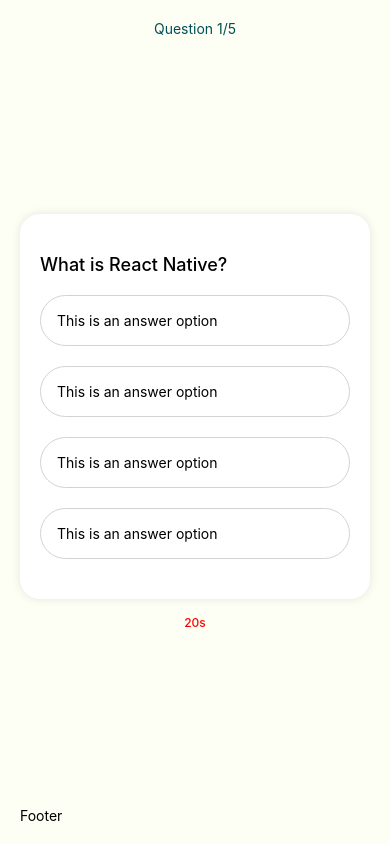
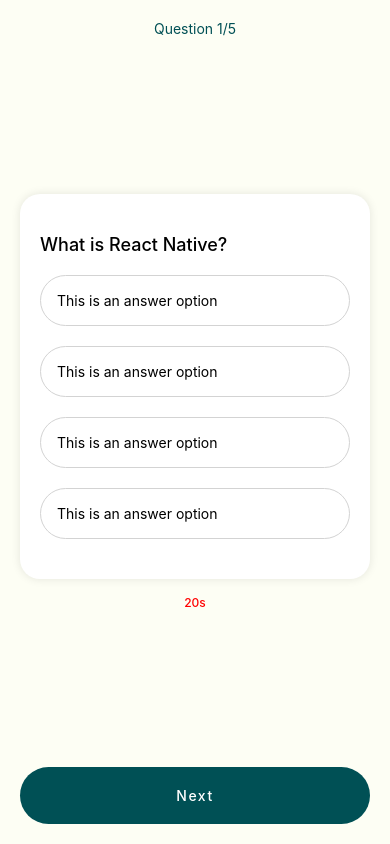
Before and after one commit to tranml/my-quiz, a React Native app: screen / in a window 390 px wide. Built offline with nearby package versions, Linux system fonts and the light colour scheme.

Commit message:
QuizScreen: create Button in Footer

```diff
--- a/src/app/QuizScreen.tsx
+++ b/src/app/QuizScreen.tsx
@@ -6,6 +6,7 @@
   new: "#FDFEF4",
   title: "#005055",
   time: "#FF0000",
+  buttonColor: "#005055",
 };
 
 export default function QuizScreen() {
@@ -21,8 +22,8 @@
           <Text style={styles.time}>20s</Text>
         </View>
 
-        <View>
-          <Text>Footer</Text>
+        <View style={styles.button}>
+          <Text style={styles.buttonText}>Next</Text>
         </View>
       </View>
     </SafeAreaView>
@@ -50,4 +51,16 @@
     fontWeight: 500,
     marginTop: 16,
   },
+  button: {
+    backgroundColor: colorPalette.buttonColor,
+    padding: 20,
+    borderRadius: 100,
+    alignItems: "center",
+    justifyContent: "center",
+  },
+  buttonText: {
+    color: "white",
+    fontWeight: 500,
+    letterSpacing: 1.5,
+  },
 });
```
